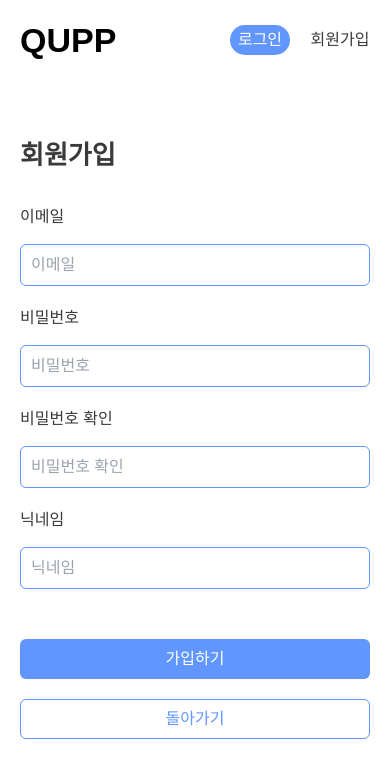
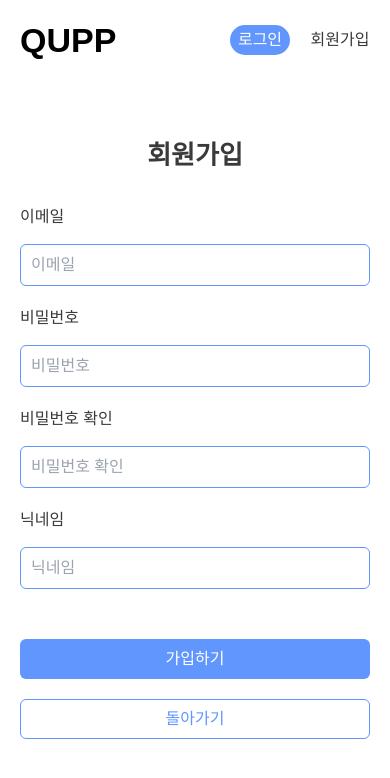
Before and after one commit to crewd/qupp-front, a Next.js app: page /signup in a window 390 px wide. Shown: the top 778 px of the page. Built offline with nearby package versions, Linux system fonts and the light colour scheme.

Commit message:
design: 회원가입 텍스트 위치 조정

```diff
--- a/pages/signup/index.tsx
+++ b/pages/signup/index.tsx
@@ -8,7 +8,9 @@ const SignUpPage = () => {
         <meta name="description" content="회원가입" />
       </Head>
       <div className="sm:w-[600px] w-full sm:px-[60px] sm:py-[40px] m-auto flex justify-center flex-col sm:border sm:shadow-xl sm:rounded-2xl">
-        <p className="font-bold text-xl text-gray-1 mb-[30px]">회원가입</p>
+        <p className="font-bold text-xl sm:text-left text-center text-gray-1 mb-[30px]">
+          회원가입
+        </p>
         <div className="w-full flex flex-col gap-[20px]">
           <div className="w-full text-gray-1">
             <p className="mb-[15px]">이메일</p>
```
